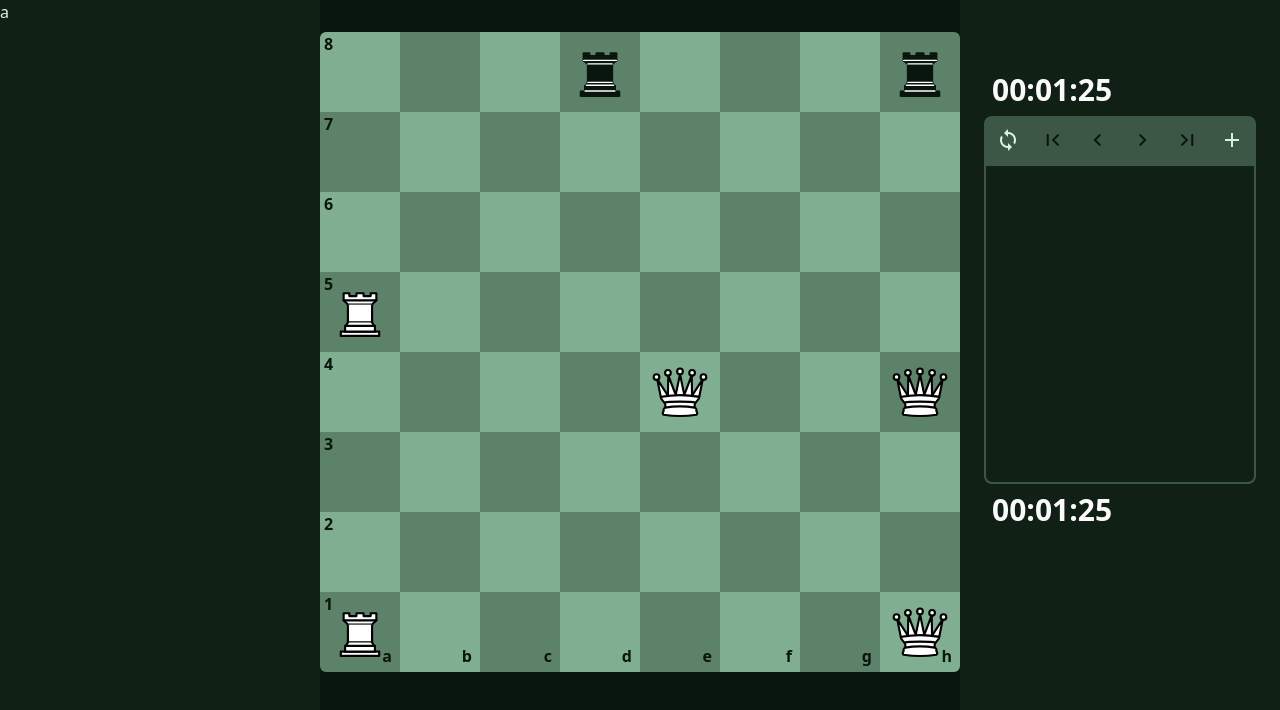
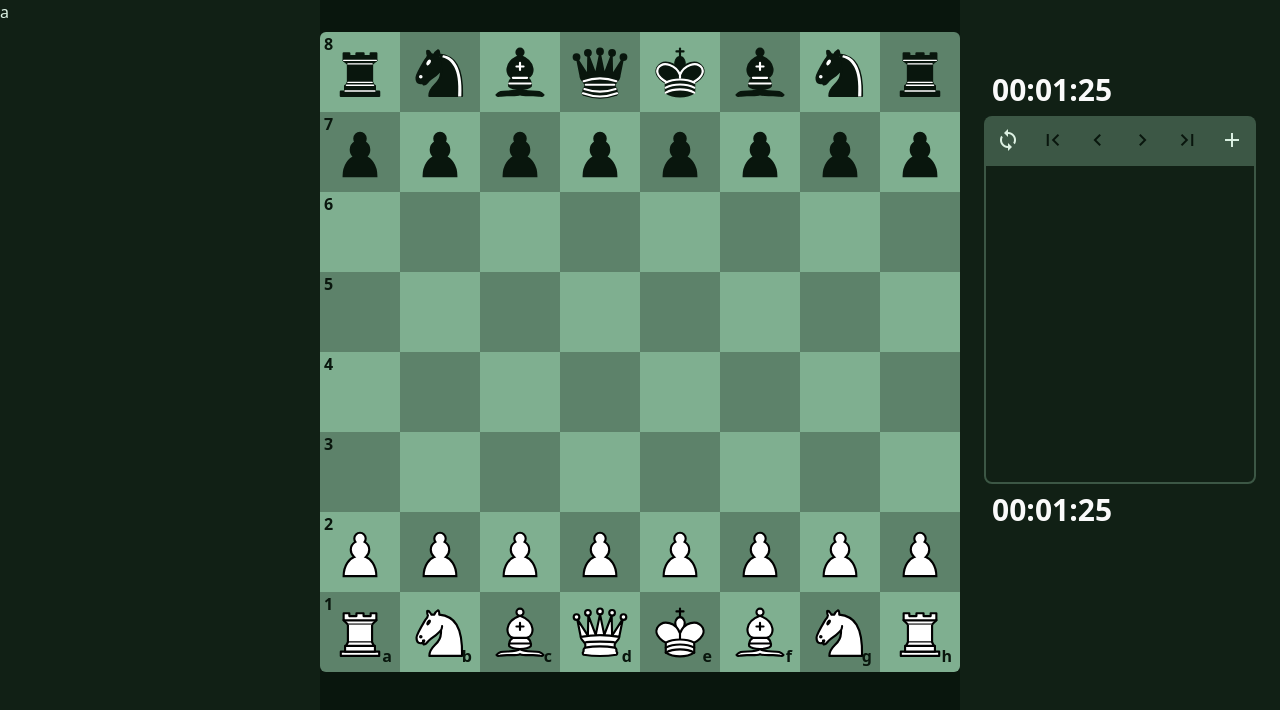
Before and after one commit to reyhaonan/chesss, a SvelteKit app: page /room/1 in a window 1280 px wide. Shown: the top 710 px of the page. Built offline with nearby package versions, Linux system fonts and the light colour scheme.

Commit message:
move animation

```diff
--- a/src/components/Board.svelte
+++ b/src/components/Board.svelte
@@ -18,12 +18,12 @@
 	use:disableRightClick
 >
 	<!-- Indication row -->
-	<div class="h-full absolute grid grid-rows-8 justify-around left-0 top-0 font-bold">
+	<div class="h-full absolute grid grid-rows-8 justify-around left-0 top-0 font-bold z-10">
 		{#each rankToUse as num, i}
 			<div class={`pl-1 text-background`}>{num}</div>
 		{/each}
 	</div>
-	<div class="w-full absolute grid grid-cols-8 justify-around bottom-0 left-0 font-bold">
+	<div class="w-full absolute grid grid-cols-8 justify-around bottom-0 left-0 font-bold z-10">
 		{#each fileToUse as alp, i}
 			<div class={`pb-1 text-right pr-2 text-background`}>{alp}</div>
 		{/each}
--- a/src/components/Tile.svelte
+++ b/src/components/Tile.svelte
@@ -1,6 +1,7 @@
 <script lang="ts">
 	import { Piece } from '$lib/Piece';
 	import type { Color } from '$lib/misc';
+	import { fade } from 'svelte/transition';
 
 	export let pieceNumber: number | undefined = 0;
 	export let highlightForMoveSuggestion = false;
@@ -18,7 +19,7 @@
 <!-- svelte-ignore a11y-click-events-have-key-events -->
 <!-- svelte-ignore a11y-no-static-element-interactions -->
 <div
-	class="w-full flex items-center justify-center relative group"
+	class="absolute inset-0 flex items-center justify-center  group"
 	class:cursor-pointer={highlightForMoveSuggestion}
 	on:click
 	on:drop
--- /dev/null
+++ b/src/lib/transition.ts
@@ -0,0 +1,20 @@
+import { crossfade } from 'svelte/transition';
+import { quintOut } from 'svelte/easing';
+
+export const [send, receive] = crossfade({
+	duration: (d) => Math.sqrt(d * 200),
+
+	fallback(node, params) {
+		const style = getComputedStyle(node);
+		const transform = style.transform === 'none' ? '' : style.transform;
+
+		return {
+			duration: 200,
+			easing: quintOut,
+			css: (t) => `
+				transform: ${transform} scale(${t});
+				opacity: ${t}
+			`
+		};
+	}
+});
--- a/src/routes/room/[roomCode]/+page.svelte
+++ b/src/routes/room/[roomCode]/+page.svelte
@@ -25,10 +25,12 @@
 	import boardLookup from '$stores/BoardLookup';
 	import flipBoard from '$stores/FlipBoard';
 	import moveHistory from '$stores/MoveHistory';
-	import { has } from 'lodash';
+	import type { delay, uniqueId } from 'lodash';
+	import { flip } from 'svelte/animate';
+	import { send, receive } from '$lib/transition';
 
-	// $boardInfo = convertFENToBoardArray(startingFEN);
-	$boardInfo = convertFENToBoardArray('3r3r/8/8/R7/4Q2Q/8/8/R6Q w KQkq - 0 1');
+	$boardInfo = convertFENToBoardArray(startingFEN);
+	// $boardInfo = convertFENToBoardArray('3r3r/8/8/R7/4Q2Q/8/8/R6Q w KQkq - 0 1');
 
 	$: [boardArray, turn, castlingRights, enPassantTarget, halfMoveClock, fullMoveClock] = $boardInfo;
 
@@ -38,7 +40,15 @@
 
 	let threatMoveList: Move[] = [];
 
-	$: boardToUse = $flipBoard ? reversedBoardIterable : boardIterable;
+	let boardToUse:{id: number, uniqueId:string, piece:number}[] = []
+
+	$: {
+		$flipBoard;
+		boardArray;
+		let tempBoard = []
+		tempBoard = $flipBoard ? reversedBoardIterable : boardIterable;
+		boardToUse = tempBoard.map(e => ({id:e, piece: boardArray.get(e)??0, uniqueId: `${e}-${boardArray.get(e)}`}))
+	}
 
 	let selectedTile: number = -1;
 
@@ -131,6 +141,8 @@
 
 	// Move fn
 	const move = async (move: Move) => {
+		selectedTile = -1
+
 		let { start: startTile, target: targetTile, note } = move;
 
 		console.log('MOVED ONCE');
@@ -176,7 +188,9 @@
 
 		console.log('surprise ', newCastlingRights);
 
+		setTimeout(() => {
 			lastMove = [startTile, targetTile];
+		},300)
 
 		$moveHistory = [
 			...$moveHistory,
@@ -187,7 +201,7 @@
 				newEnPassantTarget,
 				newHalfMoveClock,
 				newFullMoveClock,
-				lastMove,
+				lastMove: [startTile, targetTile],
 				turn,
 				startTile: move.start,
 				targetTile: move.target,
@@ -229,34 +243,42 @@
 {#if $boardLookup.current === $boardLookup.lookup}
 	<Board>
 		<div class="absolute inset-0 grid grid-cols-8 grid-rows-8" id="board">
-			{#each boardToUse as index}
+			{#each boardToUse as tile (tile.uniqueId)}
+
+				<div class="w-full aspect-square relative"
+					in:receive={{ key: tile.piece, duration: 200 }}
+					out:send={{ key: tile.piece, duration: 200 }}
+					animate:flip={{ duration: 200 }}
+					>
 					<Tile
-					pieceNumber={boardArray.get(index)}
-					highlightLastMove={lastMove.some((e) => e === index)}
+						pieceNumber={tile.piece}
+						highlightLastMove={lastMove.some((e) => e === tile.id)}
 						highlightForMoveSuggestion={!!moveList.find(
-						(move) => move.start === selectedTile && move.target === index
+							(move) => move.start === selectedTile && move.target === tile.id
 						)}
-					highlightSelectedTile={selectedTile === index}
+						highlightSelectedTile={selectedTile === tile.id}
 						on:click={() => {
 							let moveToUse = moveList.find(
-							(move) => move.start === selectedTile && move.target === index
+								(move) => move.start === selectedTile && move.target === tile.id
 							);
 							if (!!moveToUse) move(moveToUse);
-						else if (boardArray.has(index)) selectedTile = index;
+							else if (tile.piece !== 0) selectedTile = tile.id;
 							else selectedTile = -1;
 						}}
 						on:drop={() => {
 							let moveToUse = moveList.find(
-							(move) => move.start === selectedTile && move.target === index
+								(move) => move.start === selectedTile && move.target === tile.id
 							);
 							if (!!moveToUse) move(moveToUse);
 						}}
 						on:dragend={() => (selectedTile = -1)}
-					on:dragstart={() => (selectedTile = index)}
-					{turn}
-					highlightCheck={isCheck === index}
-					debugIndex={index}
+						on:dragstart={() => (selectedTile = tile.id)}
+						turn={turn}
+						highlightCheck={isCheck === tile.id}
+						debugIndex={tile.id}
 					/>
+				</div>
+
 			{/each}
 		</div>
 
@@ -330,7 +352,8 @@
 {:else}
 	<Board>
 		<div class="absolute inset-0 grid grid-cols-8 grid-rows-8" id="board">
-			{#each boardToUse as index}
+			{#each boardToUse as {id:index}}
+			<div class="w-full aspect-square relative">
 				<Tile
 					pieceNumber={$moveHistory[$boardLookup.lookup].newBoardArray.get(index)}
 					highlightLastMove={$moveHistory[$boardLookup.lookup].lastMove.some((e) => e === index)}
@@ -339,6 +362,7 @@
 					turn={$moveHistory[$boardLookup.lookup].turn}
 					debugIndex={index}
 				/>
+			</div>
 			{/each}
 		</div>
 	</Board>
```
Lines whose indentation alone changed are shown as unchanged.
